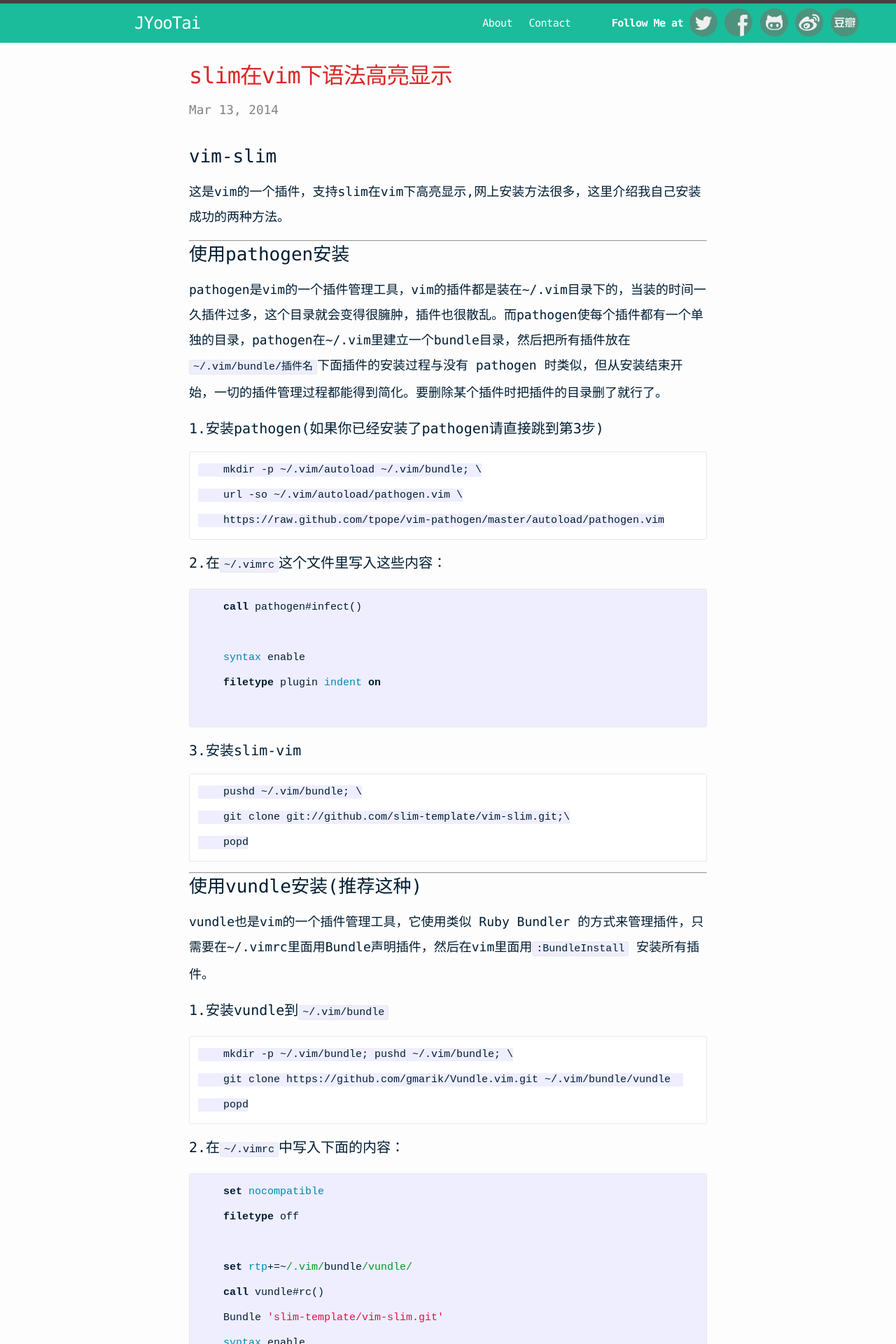
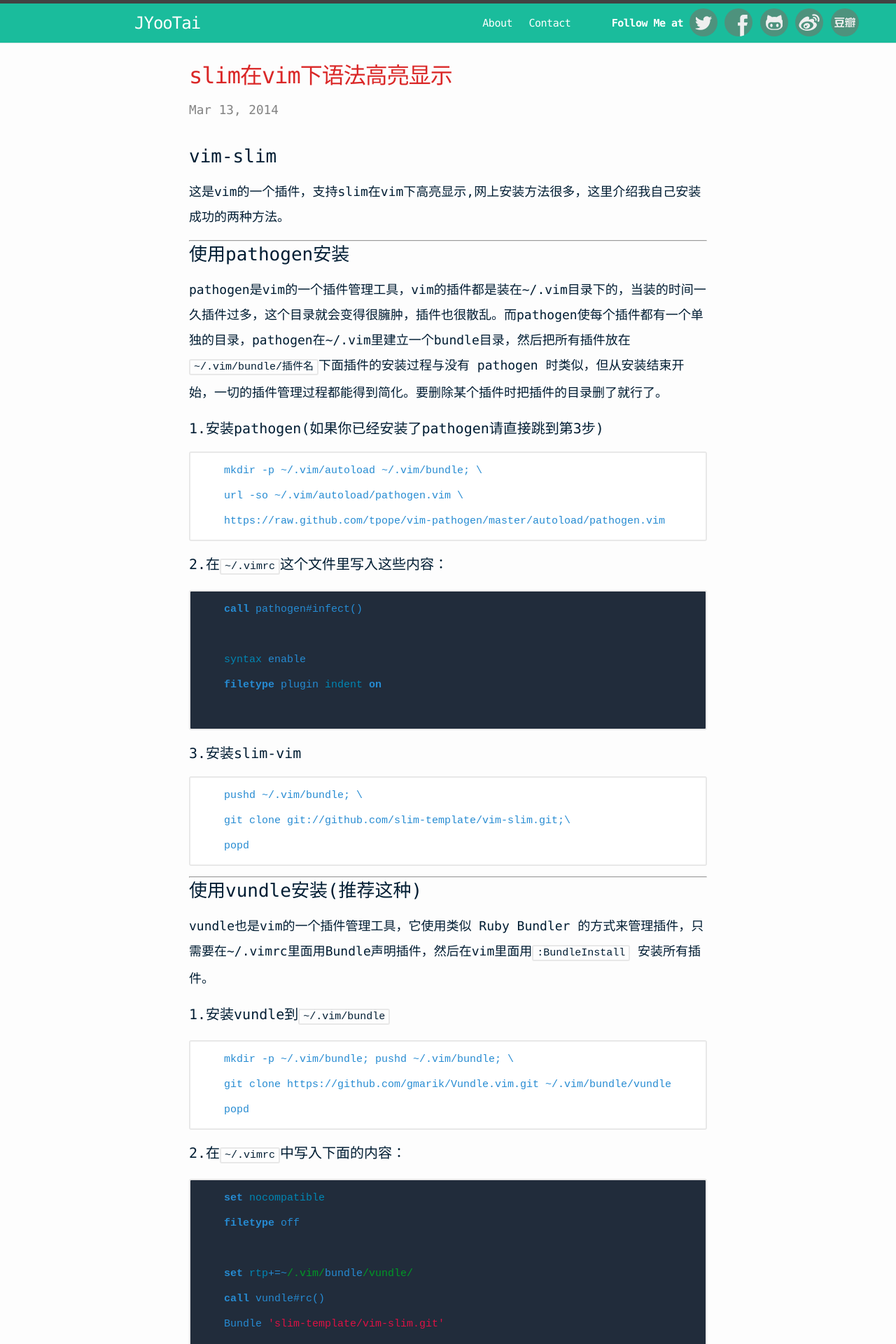
Before and after one commit to jyootai/jyootai.github.com, a Jekyll site: the page built from _posts/2014-03-13-vim-plugin.md, in a window 1280 px wide. Shown: the top 1920 px of the page at 70% size. Built offline with Jekyll 4.4.1, drawn with Linux system fonts in a browser that asks for light colours; comment, search, counter and statistics services are not loaded.

Commit message:
precode color update

```diff
--- a/_sass/_base.scss
+++ b/_sass/_base.scss
@@ -128,9 +128,8 @@ blockquote {
 pre,
 code {
     font-size: 15px;
-    border: 1px solid $grey-color-light;
+    border: 2px solid $grey-color-light;
     border-radius: 3px;
-    background-color: #eef;
 }
 
 code {
@@ -140,8 +139,10 @@ code {
 pre {
     padding: 8px 12px;
     overflow-x: scroll;
+    background-color: #212C3B;
 
     > code {
+			  color:#268bd2;
         border: 0;
         padding-right: 0;
         padding-left: 0;
```
